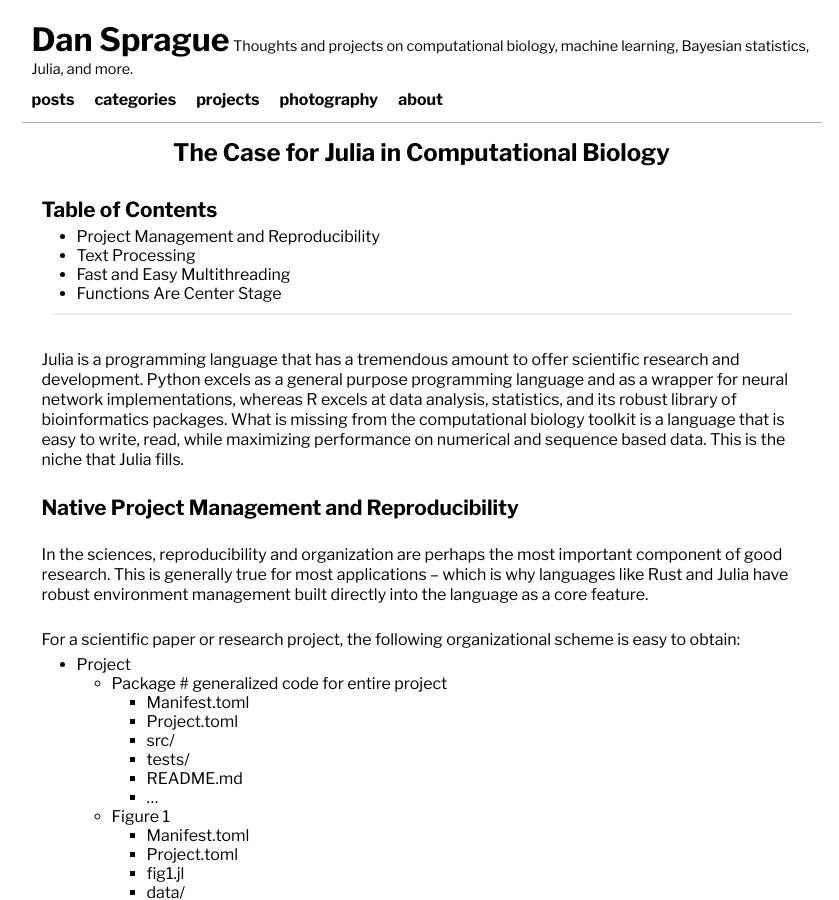
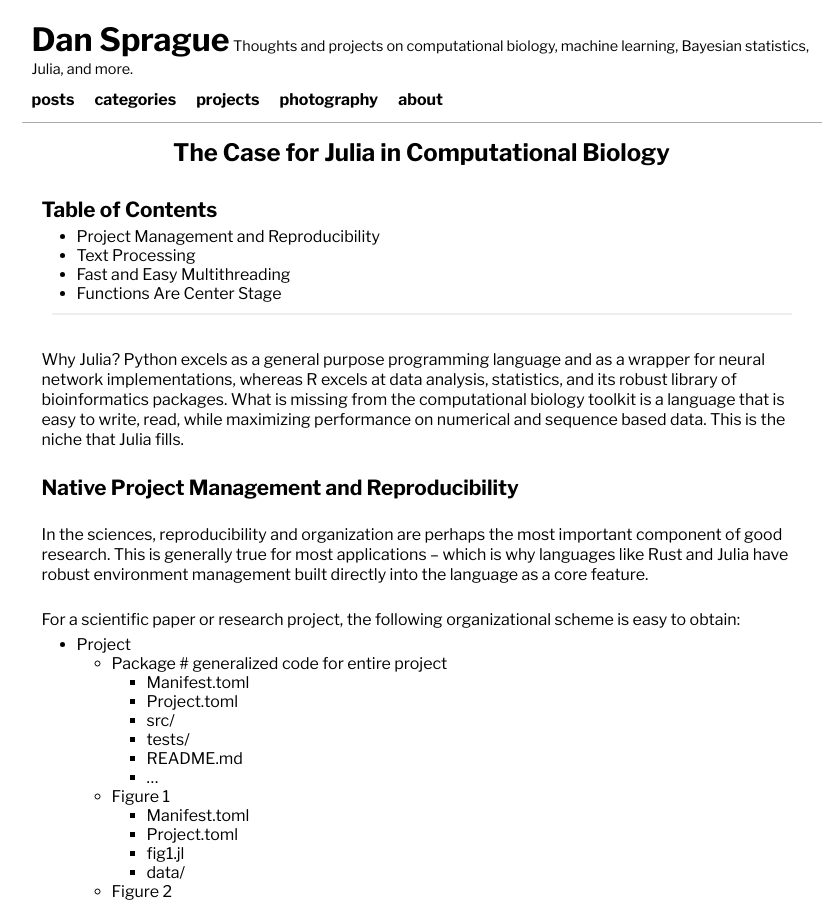
Before and after one commit to dan-sprague/dan-sprague.github.io, a Jekyll site: the page built from _posts/2024-12-4-juliacase.markdown, in a window 1280 px wide and 900 px high. Shown: the whole window, without its empty margins (211-1050 px from the left). Built offline with Jekyll 4.4.1, drawn with Linux system fonts in a browser that asks for light colours.

Commit message:
fixed bug

```diff
--- a/_posts/2024-12-4-juliacase.markdown
+++ b/_posts/2024-12-4-juliacase.markdown
@@ -16,7 +16,7 @@ categories: [Julia]
 <hr/>
 <br>
 
-Julia is a programming language that has a tremendous amount to offer scientific research and development. Python excels as a general purpose programming language and as a wrapper for neural network implementations, whereas R excels at data analysis, statistics, and its robust library of bioinformatics packages. What is missing from the computational biology toolkit is a language that is easy to write, read, while maximizing performance on numerical and sequence based data. This is the niche that Julia fills.<br><br>
+Why Julia? Python excels as a general purpose programming language and as a wrapper for neural network implementations, whereas R excels at data analysis, statistics, and its robust library of bioinformatics packages. What is missing from the computational biology toolkit is a language that is easy to write, read, while maximizing performance on numerical and sequence based data. This is the niche that Julia fills.<br><br>
 
 
 ## Native Project Management and Reproducibility
```
